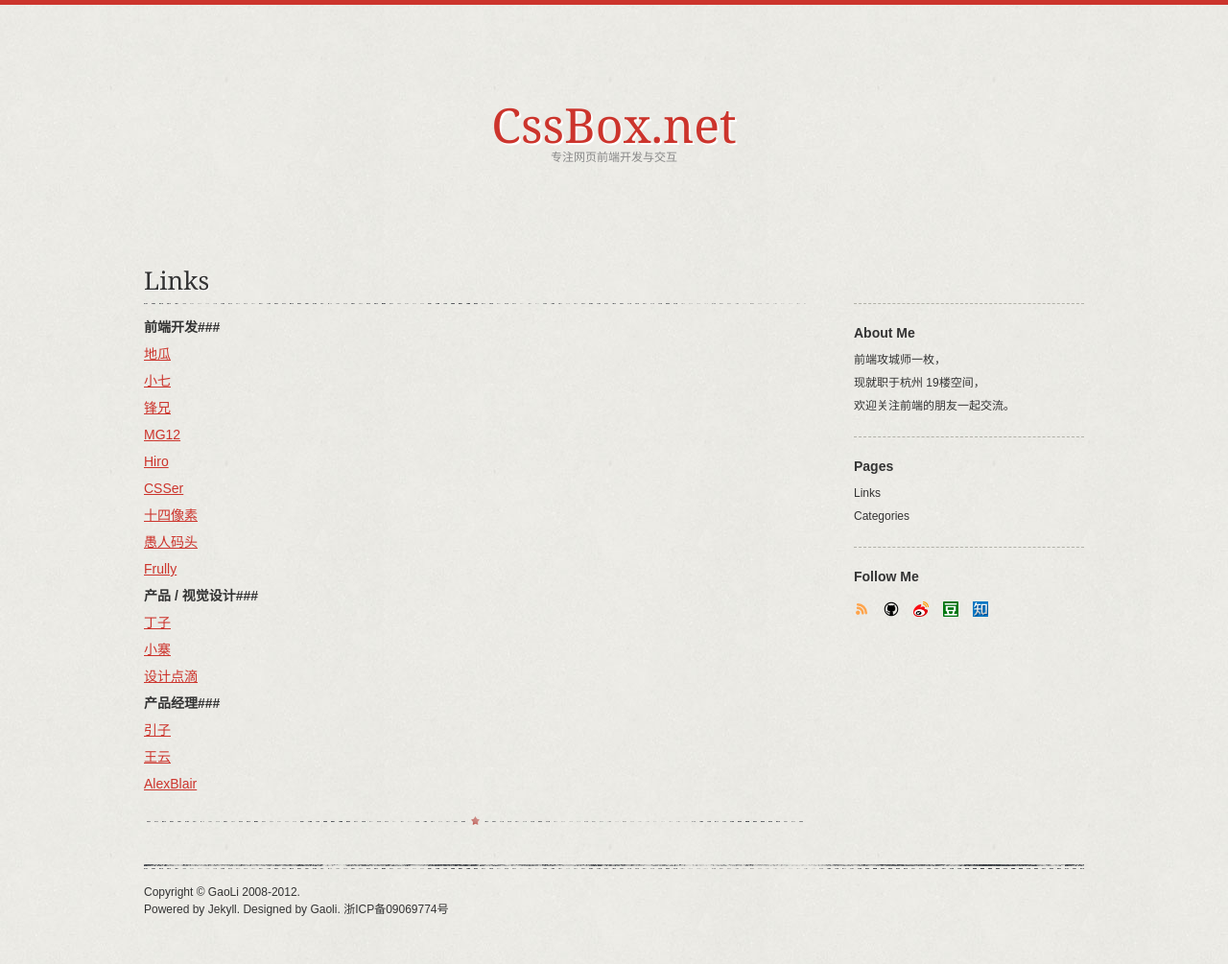
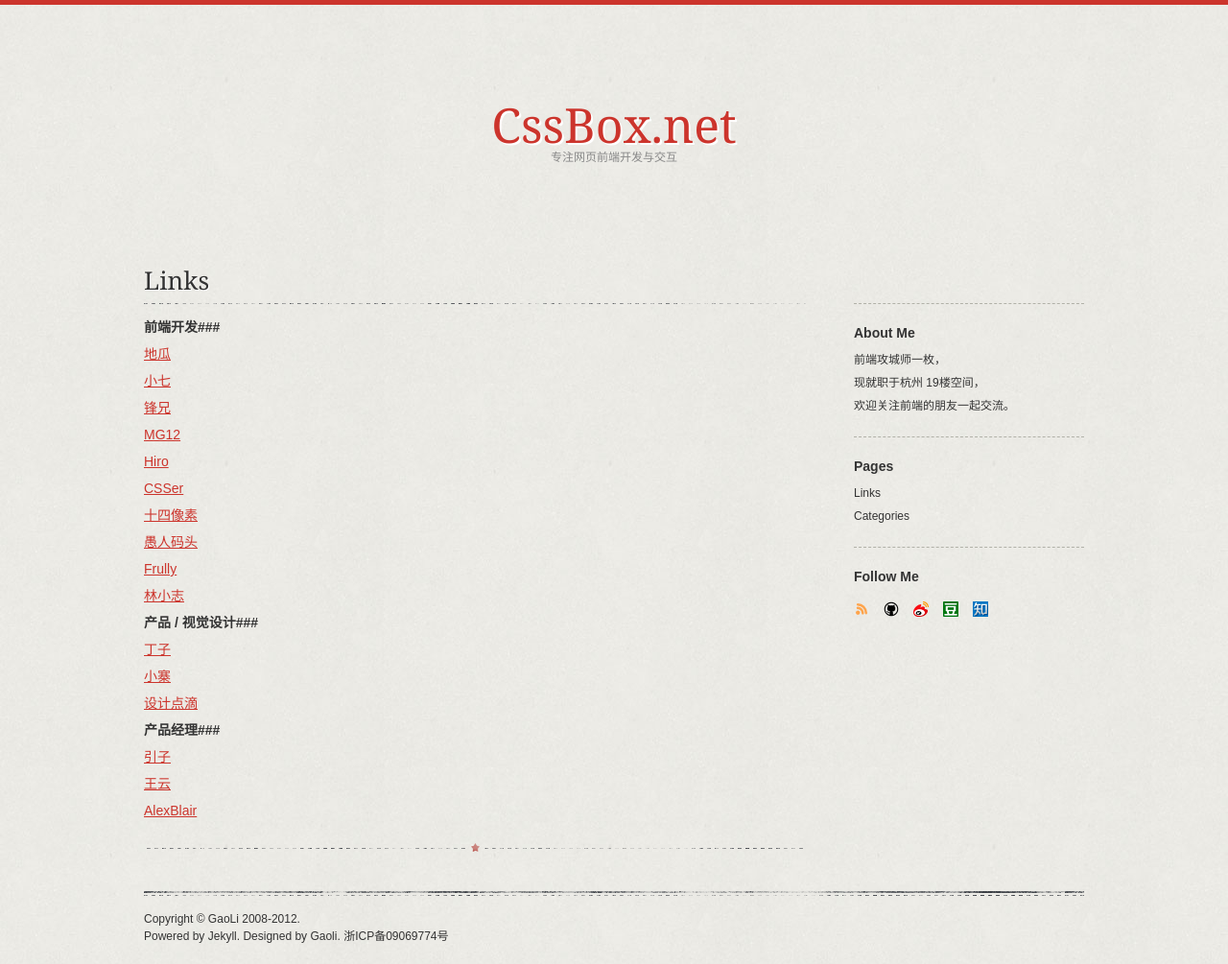
Before and after one commit to xiaoxiehang/gaoli.github.com, a Jekyll site: the page built from links/index.md, in a window 1280 px wide. Shown: the whole page at 96% size. Built offline with Jekyll 4.4.1, drawn with Linux system fonts in a browser that asks for light colours; Markdown is read by kramdown in place of the engine named in the settings; comment, search, counter and statistics services are not loaded; before the commit the page ends 977 px from its top, so only the background shows below that.

Commit message:
add link

```diff
--- a/links/index.md
+++ b/links/index.md
@@ -14,6 +14,7 @@ title: Links
 *   [十四像素](http://www.14px.com/ "十四像素")
 *   [愚人码头](http://www.css88.com/ "愚人码头")
 *   [Frully](http://frully.org/ "Frully")
+*   [林小志](http://blog.linxz.de/ "林友赛")
 
 ###产品 / 视觉设计###
 
```
